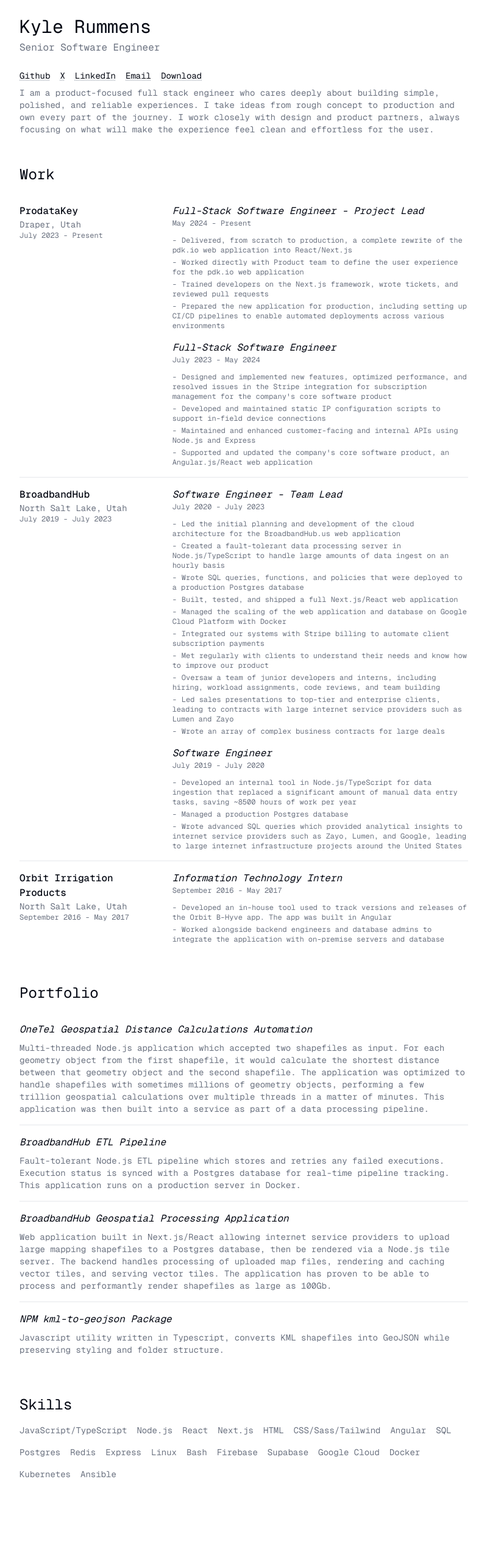
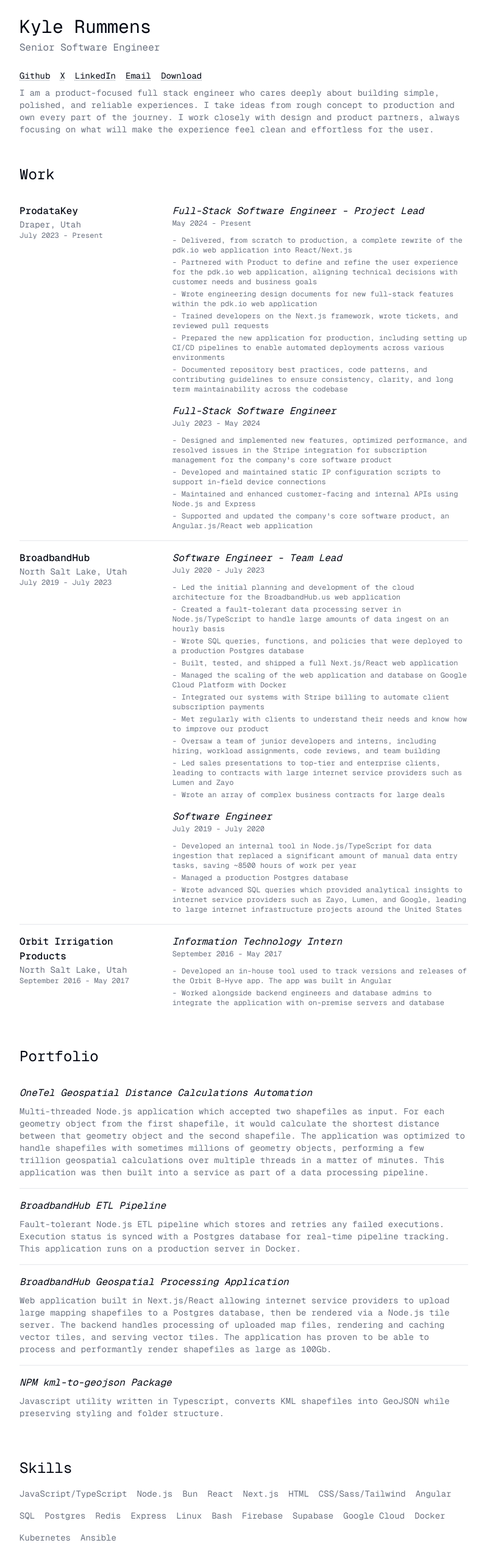
Before and after one commit to kylerummens/kylerummens.com, a Next.js app: page / in a window 1280 px wide. Shown: the part 182-2748 px from the top of the page at 61% size, without its empty margins (240-1039 px from the left). Before the commit the page ends 2689 px from the top, so only its background shows below. Built offline with nearby package versions, Linux system fonts and the light colour scheme.

Commit message:
Update PDK work experience

```diff
--- a/src/app/components/skills-section.tsx
+++ b/src/app/components/skills-section.tsx
@@ -6,6 +6,7 @@
       <div className="flex flex-wrap gap-4 print:gap-3 text-sm text-muted-foreground">
         <span>JavaScript/TypeScript</span>
         <span>Node.js</span>
+        <span>Bun</span>
         <span>React</span>
         <span>Next.js</span>
         <span>HTML</span>
--- a/src/app/components/work-section.tsx
+++ b/src/app/components/work-section.tsx
@@ -26,9 +26,11 @@
         title: "Full-Stack Software Engineer - Project Lead",
         responsibilities: [
           "Delivered, from scratch to production, a complete rewrite of the pdk.io web application into React/Next.js",
-          "Worked directly with Product team to define the user experience for the pdk.io web application",
+          "Partnered with Product to define and refine the user experience for the pdk.io web application, aligning technical decisions with customer needs and business goals",
+          "Wrote engineering design documents for new full-stack features within the pdk.io web application",
           "Trained developers on the Next.js framework, wrote tickets, and reviewed pull requests",
           "Prepared the new application for production, including setting up CI/CD pipelines to enable automated deployments across various environments",
+          "Documented repository best practices, code patterns, and contributing guidelines to ensure consistency, clarity, and long term maintainability across the codebase"
         ],
         startDate: "May 2024",
         endDate: "Present",
```
Also changed, not shown: 1 other file (tests, documents, lock files or other folders).
